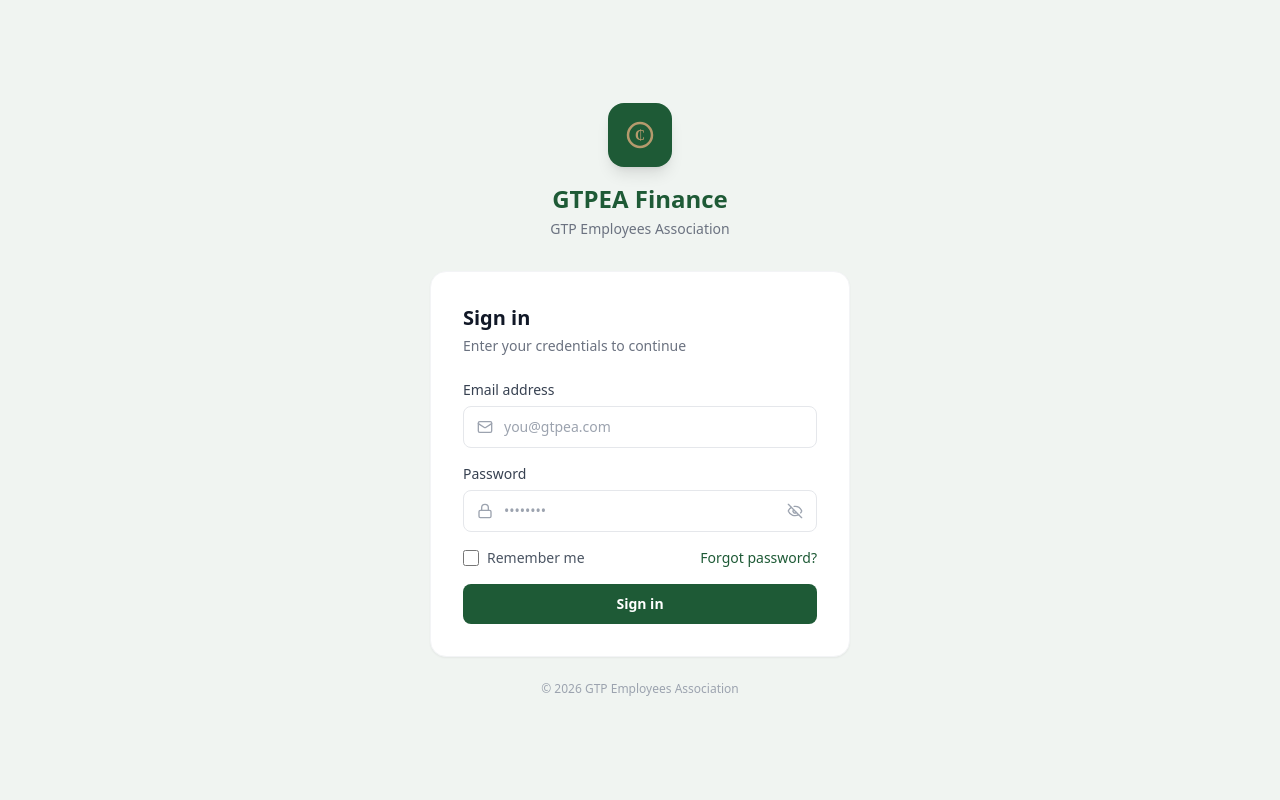
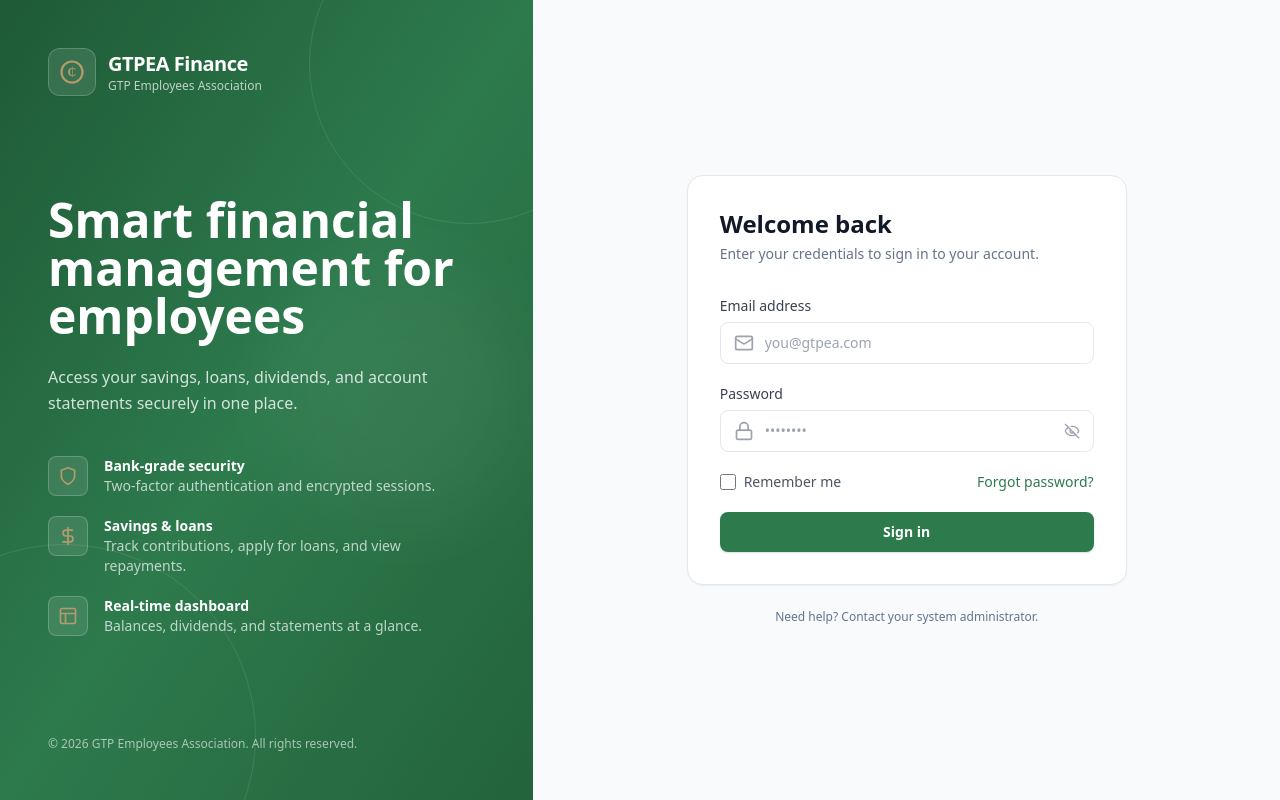
Before and after one commit to amiteyewisdom/GTPEA, a Next.js app: page /login in a window 1280 px wide. Built offline with nearby package versions, Linux system fonts and the light colour scheme.

Commit message:
Update page.tsx

```diff
--- a/src/app/(auth)/login/page.tsx
+++ b/src/app/(auth)/login/page.tsx
@@ -35,27 +35,102 @@ export default function LoginPage() {
   };
 
   return (
-    <main className="min-h-screen w-full flex items-center justify-center bg-[#f0f4f1] font-sans antialiased px-4">
-      <div className="w-full max-w-[420px]">
+    <main className="min-h-screen w-full flex flex-col lg:flex-row bg-white font-sans antialiased">
+      {/* Left brand panel - hidden on mobile, shown on lg+ */}
+      <div className="hidden lg:flex lg:w-1/2 xl:w-5/12 relative flex-col justify-between bg-gradient-to-br from-brand-green-dark via-brand-green to-brand-green-light text-white p-12 overflow-hidden">
+        {/* Decorative circles */}
+        <div className="absolute -top-24 -right-24 w-80 h-80 rounded-full border border-white/10" />
+        <div className="absolute -bottom-32 -left-32 w-96 h-96 rounded-full border border-white/10" />
+        <div className="absolute top-1/3 right-0 w-64 h-64 rounded-full bg-white/5 blur-2xl" />
 
-        {/* Logo / Brand */}
-        <div className="text-center mb-8">
-          <div className="inline-flex items-center justify-center w-16 h-16 rounded-2xl bg-[#1e5a36] mb-4 shadow-lg">
-            <svg width="32" height="32" viewBox="0 0 32 32" fill="none">
+        {/* Top: Logo */}
+        <div className="relative z-10 flex items-center gap-3">
+          <div className="inline-flex items-center justify-center w-12 h-12 rounded-xl bg-white/10 backdrop-blur-sm border border-white/20 shadow-sm">
+            <svg width="28" height="28" viewBox="0 0 32 32" fill="none">
               <circle cx="16" cy="16" r="12" stroke="#b59a6d" strokeWidth="2.5" />
               <text x="16" y="21" textAnchor="middle" fill="#b59a6d" fontSize="14" fontWeight="bold" fontFamily="serif">₵</text>
             </svg>
           </div>
-          <h1 className="text-2xl font-bold text-[#1e5a36]">GTPEA Finance</h1>
-          <p className="text-sm text-gray-500 mt-1">GTP Employees Association</p>
+          <div>
+            <h1 className="text-xl font-bold tracking-tight">GTPEA Finance</h1>
+            <p className="text-xs text-white/70">GTP Employees Association</p>
+          </div>
         </div>
 
-        {/* Card */}
-        <div className="bg-white rounded-2xl shadow-sm border border-gray-100 p-8">
-          <h2 className="text-xl font-semibold text-gray-900 mb-1">Sign in</h2>
-          <p className="text-sm text-gray-500 mb-6">Enter your credentials to continue</p>
+        {/* Middle: Value prop */}
+        <div className="relative z-10 max-w-md">
+          <h2 className="text-4xl xl:text-5xl font-bold leading-tight mb-6">
+            Smart financial management for employees
+          </h2>
+          <p className="text-base text-white/80 mb-10 leading-relaxed">
+            Access your savings, loans, dividends, and account statements securely in one place.
+          </p>
 
-          <form className="space-y-4" onSubmit={handleSubmit}>
+          <div className="space-y-5">
+            <div className="flex items-start gap-4">
+              <div className="w-10 h-10 rounded-lg bg-white/10 border border-white/20 flex items-center justify-center shrink-0">
+                <svg className="w-5 h-5 text-brand-accent" viewBox="0 0 24 24" fill="none" stroke="currentColor" strokeWidth="2" strokeLinecap="round" strokeLinejoin="round">
+                  <path d="M12 22s8-4 8-10V5l-8-3-8 3v7c0 6 8 10 8 10z" />
+                </svg>
+              </div>
+              <div>
+                <h3 className="font-semibold text-sm">Bank-grade security</h3>
+                <p className="text-sm text-white/70">Two-factor authentication and encrypted sessions.</p>
+              </div>
+            </div>
+            <div className="flex items-start gap-4">
+              <div className="w-10 h-10 rounded-lg bg-white/10 border border-white/20 flex items-center justify-center shrink-0">
+                <svg className="w-5 h-5 text-brand-accent" viewBox="0 0 24 24" fill="none" stroke="currentColor" strokeWidth="2" strokeLinecap="round" strokeLinejoin="round">
+                  <path d="M12 2v20M17 5H9.5a3.5 3.5 0 0 0 0 7h5a3.5 3.5 0 0 1 0 7H6" />
+                </svg>
+              </div>
+              <div>
+                <h3 className="font-semibold text-sm">Savings & loans</h3>
+                <p className="text-sm text-white/70">Track contributions, apply for loans, and view repayments.</p>
+              </div>
+            </div>
+            <div className="flex items-start gap-4">
+              <div className="w-10 h-10 rounded-lg bg-white/10 border border-white/20 flex items-center justify-center shrink-0">
+                <svg className="w-5 h-5 text-brand-accent" viewBox="0 0 24 24" fill="none" stroke="currentColor" strokeWidth="2" strokeLinecap="round" strokeLinejoin="round">
+                  <rect x="3" y="3" width="18" height="18" rx="2" ry="2" />
+                  <line x1="3" y1="9" x2="21" y2="9" />
+                  <line x1="9" y1="21" x2="9" y2="9" />
+                </svg>
+              </div>
+              <div>
+                <h3 className="font-semibold text-sm">Real-time dashboard</h3>
+                <p className="text-sm text-white/70">Balances, dividends, and statements at a glance.</p>
+              </div>
+            </div>
+          </div>
+        </div>
+
+        {/* Bottom: Footer */}
+        <p className="relative z-10 text-xs text-white/60">
+          © {new Date().getFullYear()} GTP Employees Association. All rights reserved.
+        </p>
+      </div>
+
+      {/* Right form panel */}
+      <div className="flex-1 flex flex-col justify-center items-center px-6 py-12 lg:px-16 bg-brand-background">
+        <div className="w-full max-w-[440px]">
+          {/* Mobile-only brand header */}
+          <div className="lg:hidden flex flex-col items-center mb-8">
+            <div className="inline-flex items-center justify-center w-14 h-14 rounded-2xl bg-brand-green-dark mb-4 shadow-md">
+              <svg width="28" height="28" viewBox="0 0 32 32" fill="none">
+                <circle cx="16" cy="16" r="12" stroke="#b59a6d" strokeWidth="2.5" />
+                <text x="16" y="21" textAnchor="middle" fill="#b59a6d" fontSize="14" fontWeight="bold" fontFamily="serif">₵</text>
+              </svg>
+            </div>
+            <h1 className="text-2xl font-bold text-brand-text">GTPEA Finance</h1>
+            <p className="text-sm text-brand-text-secondary mt-1">GTP Employees Association</p>
+          </div>
+
+          <div className="bg-white rounded-2xl shadow-sm border border-brand-card-border p-8">
+            <h2 className="text-2xl font-semibold text-gray-900 mb-1">Welcome back</h2>
+            <p className="text-sm text-brand-text-secondary mb-8">Enter your credentials to sign in to your account.</p>
+
+            <form className="space-y-5" onSubmit={handleSubmit}>
               {error && (
                 <div className="rounded-lg bg-red-50 px-4 py-3 text-sm text-red-700 border border-red-100">
                   {error}
@@ -65,14 +140,14 @@ export default function LoginPage() {
               <div>
                 <label className="block text-sm font-medium text-gray-700 mb-1.5">Email address</label>
                 <div className="relative">
-                <Mail className="absolute left-3.5 top-1/2 -translate-y-1/2 w-4 h-4 text-gray-400 pointer-events-none" />
+                  <Mail className="absolute left-3.5 top-1/2 -translate-y-1/2 w-5 h-5 text-gray-400 pointer-events-none" />
                   <input
                     type="email"
                     value={email}
                     onChange={(e) => setEmail(e.target.value)}
                     placeholder="you@gtpea.com"
                     required
-                  className="w-full pl-10 pr-4 py-2.5 border border-gray-200 rounded-lg text-sm text-gray-900 placeholder:text-gray-400 focus:outline-none focus:border-[#1e5a36] focus:ring-2 focus:ring-[#1e5a36]/10 transition-colors"
+                    className="w-full pl-11 pr-4 py-2.5 border border-gray-200 rounded-lg text-sm text-gray-900 placeholder:text-gray-400 bg-white focus:outline-none focus:border-brand-green focus:ring-2 focus:ring-brand-green/10 transition-all"
                   />
                 </div>
               </div>
@@ -80,14 +155,14 @@ export default function LoginPage() {
               <div>
                 <label className="block text-sm font-medium text-gray-700 mb-1.5">Password</label>
                 <div className="relative">
-                <Lock className="absolute left-3.5 top-1/2 -translate-y-1/2 w-4 h-4 text-gray-400 pointer-events-none" />
+                  <Lock className="absolute left-3.5 top-1/2 -translate-y-1/2 w-5 h-5 text-gray-400 pointer-events-none" />
                   <input
                     type={showPassword ? 'text' : 'password'}
                     value={password}
                     onChange={(e) => setPassword(e.target.value)}
                     placeholder="••••••••"
                     required
-                  className="w-full pl-10 pr-10 py-2.5 border border-gray-200 rounded-lg text-sm text-gray-900 focus:outline-none focus:border-[#1e5a36] focus:ring-2 focus:ring-[#1e5a36]/10 transition-colors"
+                    className="w-full pl-11 pr-10 py-2.5 border border-gray-200 rounded-lg text-sm text-gray-900 bg-white focus:outline-none focus:border-brand-green focus:ring-2 focus:ring-brand-green/10 transition-all"
                   />
                   <button
                     type="button"
@@ -101,10 +176,10 @@ export default function LoginPage() {
 
               <div className="flex items-center justify-between">
                 <label className="flex items-center gap-2 cursor-pointer">
-                <input type="checkbox" className="w-4 h-4 rounded border-gray-300 accent-[#1e5a36]" />
+                  <input type="checkbox" className="w-4 h-4 rounded border-gray-300 text-brand-green focus:ring-brand-green" />
                   <span className="text-sm text-gray-600">Remember me</span>
                 </label>
-              <a href="/forgot-password" className="text-sm text-[#1e5a36] font-medium hover:underline">
+                <a href="/forgot-password" className="text-sm text-brand-green font-medium hover:underline">
                   Forgot password?
                 </a>
               </div>
@@ -112,16 +187,17 @@ export default function LoginPage() {
               <button
                 type="submit"
                 disabled={loading}
-              className="w-full bg-[#1e5a36] hover:bg-[#174d2f] text-white font-semibold py-2.5 rounded-lg text-sm transition-colors disabled:opacity-50 mt-1"
+                className="w-full bg-brand-green hover:bg-brand-green-dark text-white font-semibold py-2.5 rounded-lg text-sm transition-colors shadow-sm shadow-brand-green/20 disabled:opacity-50 disabled:cursor-not-allowed"
               >
                 {loading ? 'Signing in…' : 'Sign in'}
               </button>
             </form>
           </div>
 
-        <p className="text-center text-xs text-gray-400 mt-6">
-          © {new Date().getFullYear()} GTP Employees Association
+          <p className="hidden lg:block text-center text-xs text-brand-text-secondary mt-6">
+            Need help? Contact your system administrator.
           </p>
+        </div>
       </div>
     </main>
   );
```
Lines whose indentation alone changed are shown as unchanged.
